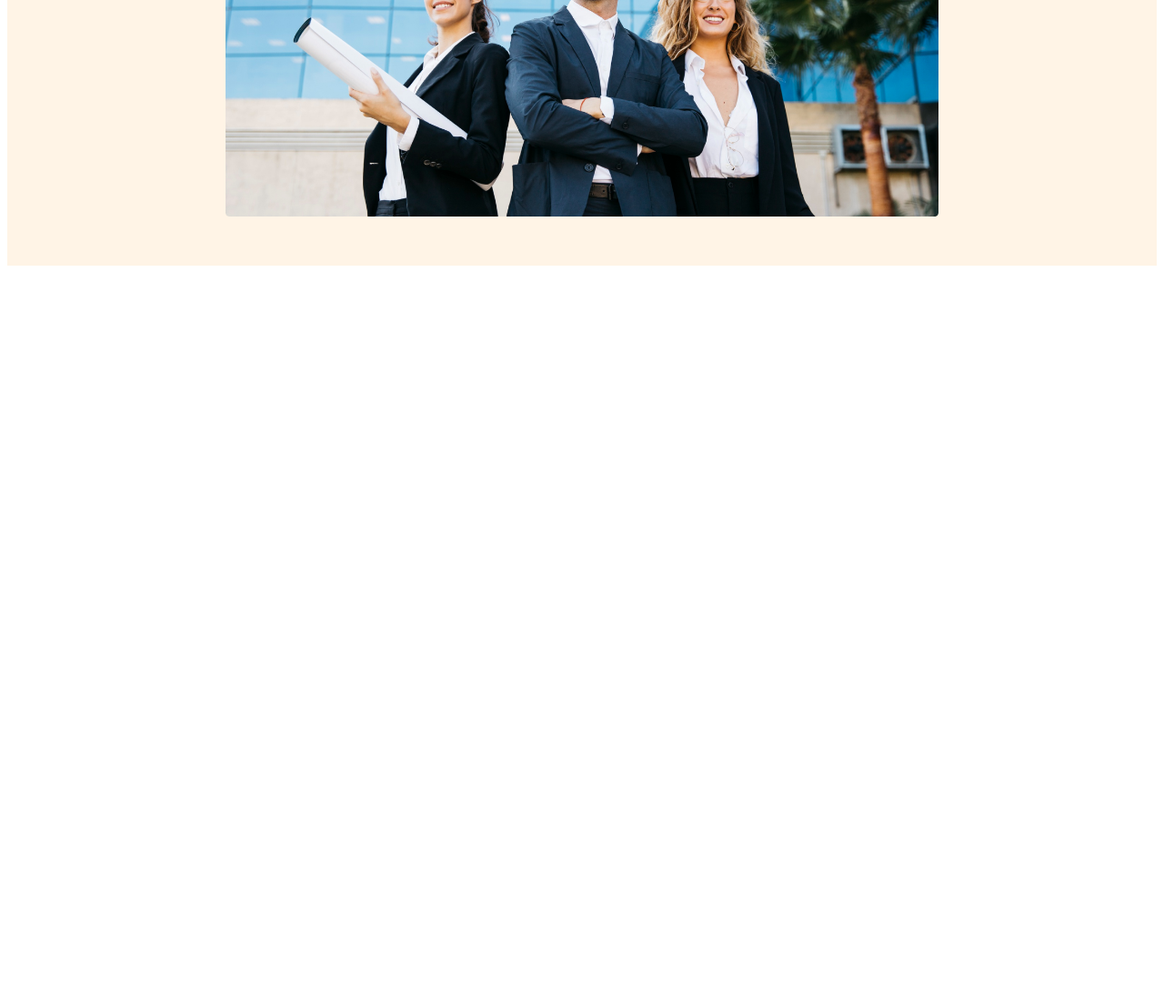
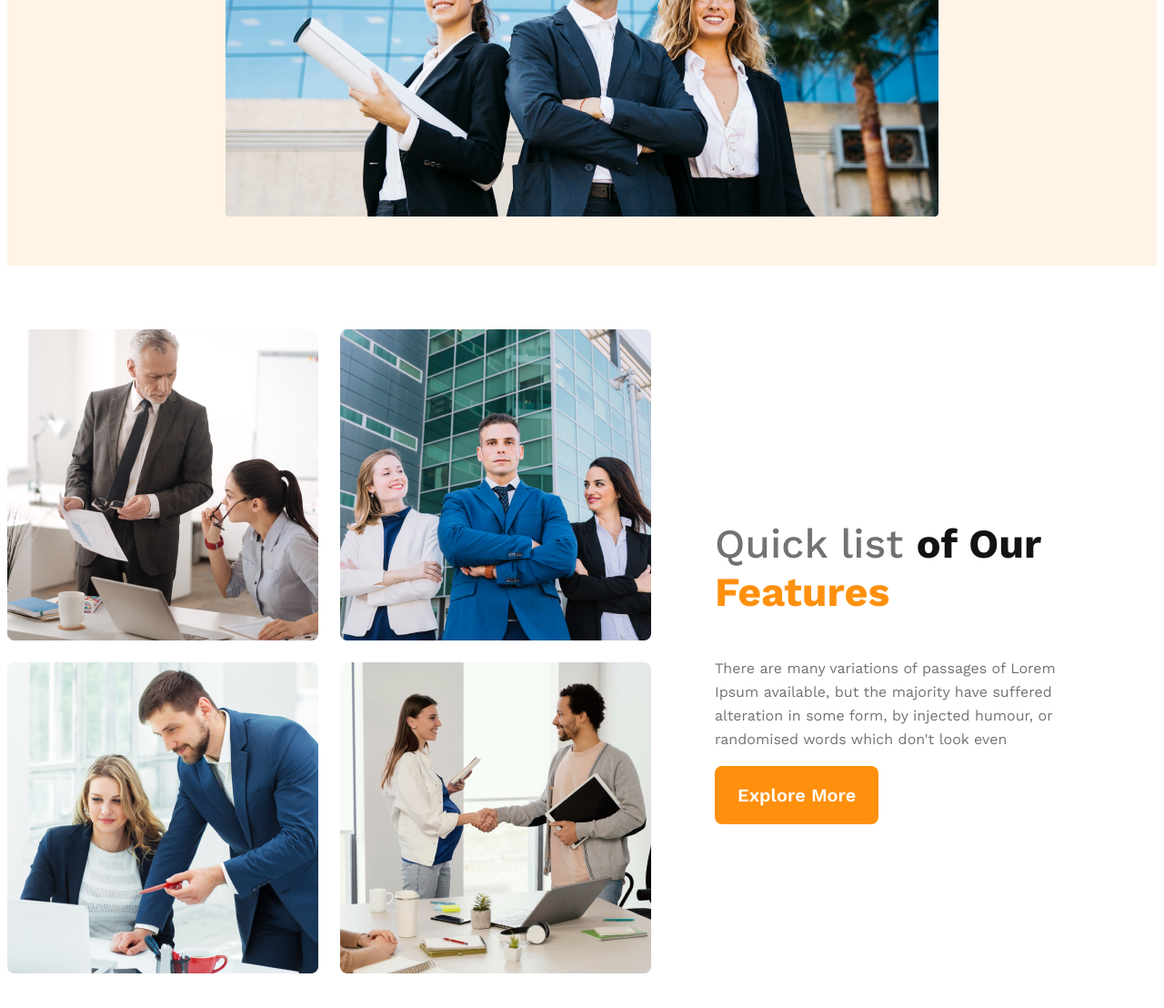
Before and after one commit to AwesomeMohsin/g3-architects-website, a plain HTML site: page index.html in a window 1280 px wide. Shown: the part 764-1872 px from the top of the page at 91% size. Before the commit the page ends 1064 px from the top, so only its background shows below. Drawn offline with nearby package versions, Linux system fonts and the light colour scheme.

Commit message:
teams section responsived

```diff
--- a/index.html
+++ b/index.html
@@ -10,7 +10,7 @@
     <title>G3 Architects</title>
 </head>
 <body>
-
+    <!-- Header Start -->
     <header>
         <nav>
             <h3 class="nav-title">
@@ -27,7 +27,7 @@
            <div class="banner-content">
             <h1 class="banner-title">Brand New Group of Architects</h1>
 
-            <p class="banner-description">There are many variations of passages of Lorem Ipsum available, but the majority have suffered alteration in some form, by injected humour, or randomised words which don't look even</p>
+            <p class="text-description">There are many variations of passages of Lorem Ipsum available, but the majority have suffered alteration in some form, by injected humour, or randomised words which don't look even</p>
 
             <button class="btn-primary">Explore More</button>
 
@@ -35,9 +35,32 @@
             <img src="./images/banner.png" alt="">
         </div>
     </header>
+ <!-- Header End -->
+
 
     <main>
+        <!-- Teams Section -->
+        <section class="teams-container">
+            <div class="teams-img-container">
+                <img src="./images/team1.png" alt="">
+                <img src="./images/team2.png" alt="">
+                <img src="./images/team3.png" alt="">
+                <img src="./images/team4.png" alt="">
 
+            </div>
+            <div class="teams-content">
+                <h3 class="teams-title">
+                    <span class="txt-quick-list text-description">Quick list </span>
+                    <span class="txt-of-our">of Our</span>
+                    <span class="txt-features">Features</span>
+                </h3>
+
+                <p class="text-description">There are many variations of passages of Lorem Ipsum available, but the majority have suffered alteration in some form, by injected humour, or randomised words which don't look even</p>
+
+                <button class="btn-primary">Explore More
+                </button>
+            </div>
+        </section>
     </main>
 
     <footer>
--- a/styles/architects.css
+++ b/styles/architects.css
@@ -16,6 +16,11 @@
     font-weight: 600;
     padding: 20px 25px;
     cursor: pointer;
+}
+.text-description {
+    color: #727272;
+    line-height: 26px;
+
 }
 
 /* Header styles */
@@ -67,22 +72,48 @@ nav li a {
     font-weight: 700;
 }
 
-.banner-description {
-    color: #727272;
-    font-size: 1rem;
-    font-weight: 400;
-    line-height: 26px;
 
-}
 
 .banner img {
     margin-top: 40px;
     width: 100%;
 }
+/* main styles */
+main{
+    max-width: 1440px;
+    margin: 70px auto;
+}
+/* Teams Styles */
 
+.teams-container{
+    display: flex;
+    align-items: center;
+}
+.teams-img-container{
+    display: grid;
+    grid-template-columns: repeat(2, 1fr);
+    gap: 1.5rem;
+}
+.teams-content{
+    padding-left: 70px;
+    padding-right: 70px;
+}
+.teams-title{
+    font-size: 2.8rem;
+}
+.teams-title .txt-quick-list{
+    color: #727272;
+    font-weight: 500;
+}
+.teams-title .txt-of-our{
+    color: #131313;
+    font-weight: 700;
+}
 
-
-
+.teams-title .txt-features{
+    color: #FF900E;
+    font-weight: 700;
+}
 
 
 
@@ -94,8 +125,15 @@ nav li a {
     header {
         padding: 20px;
     }
-    nav{
+    nav, .teams-container{
         flex-direction: column;
+    }
+    .teams-img-container{
+        grid-template-columns: repeat(1, 1fr);
+    }
+    .teams-content{
+        padding-left: 20px;
+        padding-right: 20px;
     }
 
 }
@@ -107,7 +145,7 @@ nav li a {
     header {
         padding: 50px;
     }
-    nav{
+    nav, .teams-container{
         flex-direction: column;
     }
 }
```
